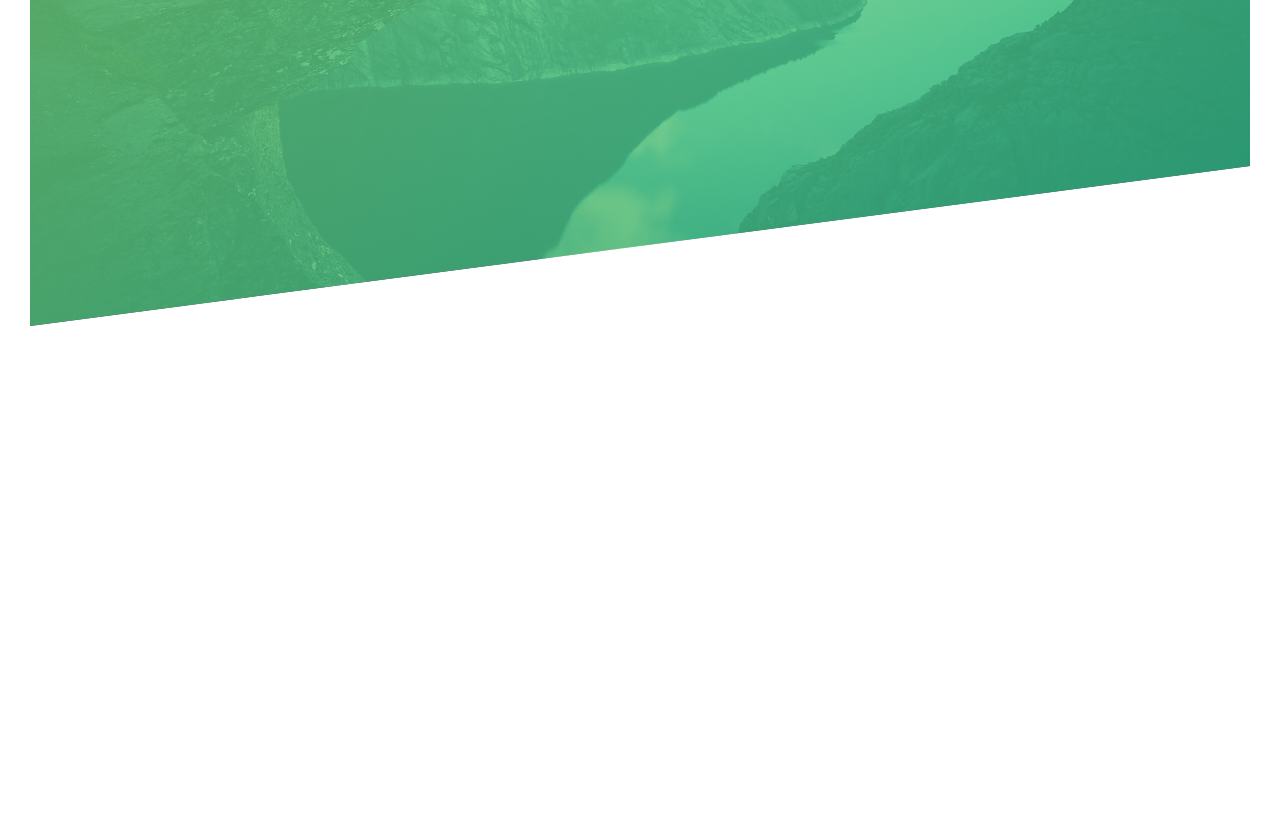
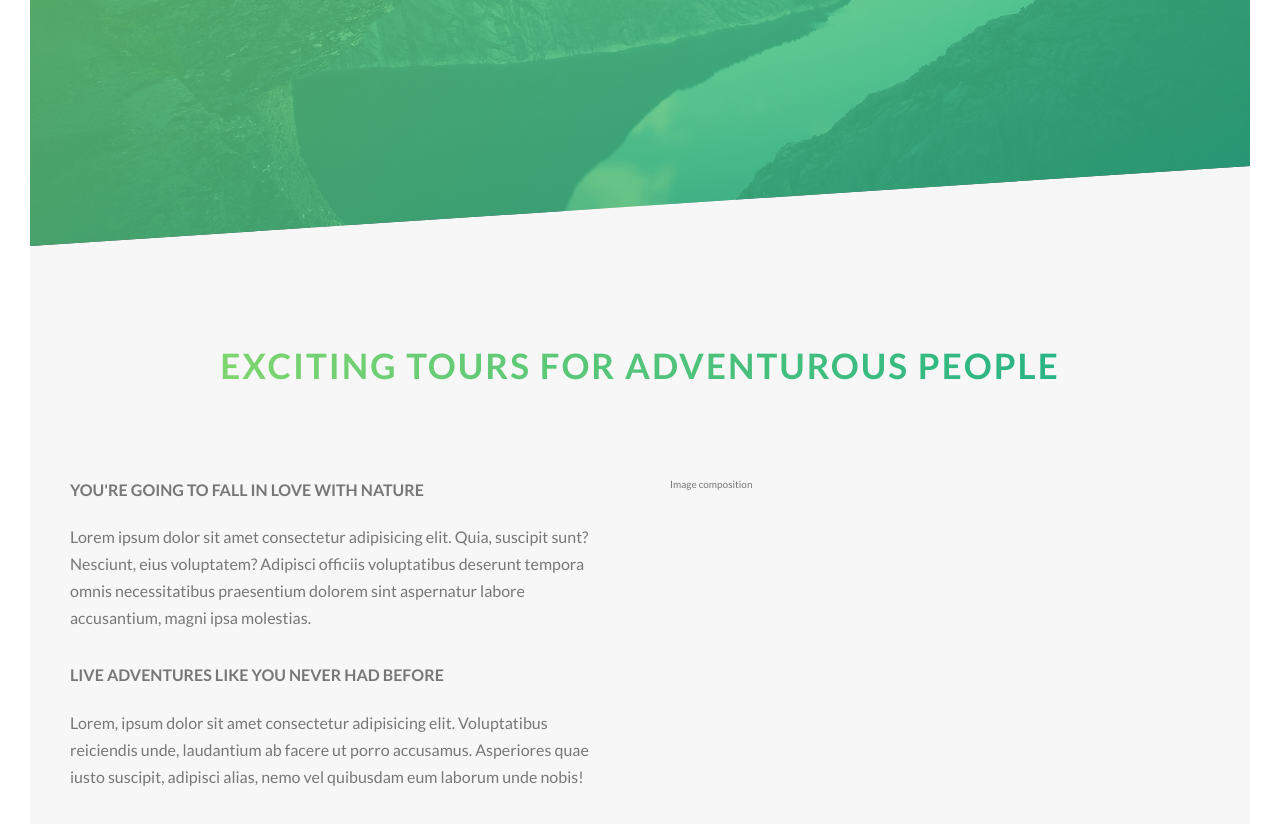
Before and after one commit to dallasclarke/advanced-css-1, a website: page index.html in a window 1280 px wide. Shown: the part 464-1288 px from the top of the page. Before the commit the page ends 820 px from the top, so only its background shows below. Drawn offline with Linux system fonts and the light colour scheme.

Commit message:
Working on about section & Added in animation for about heade.

```diff
--- a/index.html
+++ b/index.html
@@ -27,5 +27,99 @@
         <a href="#" class="btn btn--white btn--animated">Discovere our tours</a>
       </div>
     </header>
+
+    <main>
+      <section class="section-about">
+        <div class="u-center-text u-margin-bottom-big">
+          <h2 class="heading-secondary">
+            Exciting tours for adventurous people
+          </h2>
+        </div>
+        <div class="row">
+          <div class="col-1-of-2">
+            <h3 class="heading-tertiary u-margin-bottom-small">
+              You're going to fall in love with nature
+            </h3>
+            <p class="paragraph">
+              Lorem ipsum dolor sit amet consectetur adipisicing elit. Quia, suscipit sunt? Nesciunt, eius voluptatem? Adipisci officiis voluptatibus deserunt tempora omnis necessitatibus praesentium dolorem sint aspernatur labore accusantium, magni ipsa molestias.
+            </p>
+            <h3 class="heading-tertiary u-margin-bottom-small">
+              Live adventures like you never had before
+            </h3>
+            <p class="paragraph">
+              Lorem, ipsum dolor sit amet consectetur adipisicing elit. Voluptatibus reiciendis unde, laudantium ab facere ut porro accusamus. Asperiores quae iusto suscipit, adipisci alias, nemo vel quibusdam eum laborum unde nobis!
+            </p>
+          </div>
+          <div class="col-1-of-2">Image composition</div>
+        </div>
+      </section>
+    </main>
+
+    <!-- <section class="grid-test">
+      <div class="row">
+        <div class="col-1-of-2">
+          Col 1 of 2
+        </div>
+        <div class="col-1-of-2">
+          Col 1 of 2
+        </div>
+      </div>
+
+      <div class="row">
+        <div class="col-1-of-3">
+          Col 1 of 3
+        </div>
+        <div class="col-1-of-3">
+          Col 1 of 3
+        </div>
+        <div class="col-1-of-3">
+          Col 1 of 3
+        </div>
+      </div>
+
+      <div class="row">
+        <div class="col-1-of-3">
+          Col 1 of 3
+        </div>
+        <div class="col-2-of-3">
+          Col 2 of 3
+        </div>
+      </div>
+
+      <div class="row">
+        <div class="col-1-of-4">
+          Col 1 of 4
+        </div>
+        <div class="col-1-of-4">
+          Col 1 of 4
+        </div>
+        <div class="col-1-of-4">
+          Col 1 of 4
+        </div>
+        <div class="col-1-of-4">
+          Col 1 of 4
+        </div>
+      </div>
+
+      <div class="row">
+        <div class="col-1-of-4">
+          Col 1 of 4
+        </div>
+        <div class="col-1-of-4">
+          Col 1 of 4
+        </div>
+        <div class="col-2-of-4">
+          Col 2 of 4
+        </div>
+      </div>
+
+      <div class="row">
+        <div class="col-1-of-4">
+          Col 1 of 4
+        </div>
+        <div class="col-3-of-4">
+          Col 3 of 4
+        </div>
+    </section> -->
   </body>
 </html>
--- a/sass/abstracts/_mixins.scss
+++ b/sass/abstracts/_mixins.scss
@@ -0,0 +1,7 @@
+@mixin clearfix {
+    &::after {
+        content: "";
+        display: table;
+        clear: both;
+    }
+}
--- a/sass/abstracts/_variables.scss
+++ b/sass/abstracts/_variables.scss
@@ -2,6 +2,12 @@ $color-primary: #55c57a;
 $color-primary-light: #7ed56f;
 $color-primary-dark: #28b485;
 
+$color-grey-light-1: #f7f7f7;
+
 $color-grey-dark: #777;
 $color-white: #fff;
 $color-black: #000;
+
+$grid-width: 114rem;
+$gutter-vertical: 8rem;
+$gutter-horizontal: 6rem;
--- a/sass/base/_typography.scss
+++ b/sass/base/_typography.scss
@@ -44,3 +44,35 @@ body {
     animation-timing-function: ease-out;
   }
 }
+
+.heading-secondary {
+  font-size: 3.5rem;
+  text-transform: uppercase;
+  font-weight: 700;
+  display: inline-block;
+  background-image: linear-gradient(to right, $color-primary-light, $color-primary-dark);
+  background-clip: text;
+  -webkit-background-clip: text;
+  color: transparent;
+  letter-spacing: 2px;
+  transition: all .2s;
+
+  &:hover {
+    transform: skewY(2deg) skewX(15deg) scale(1.1);
+    text-shadow: .5rem 1rem 2rem rgba($color-black, .2);
+  }
+}
+
+.heading-tertiary {
+  font-size: 1.6rem;
+  font-weight: 700;
+  text-transform: uppercase;
+}
+
+.paragraph {
+  font-size: 1.6rem;
+
+  &:not(:last-child) {
+    margin-bottom: 3rem;
+  }
+}
--- a/sass/base/utilities.scss
+++ b/sass/base/utilities.scss
@@ -0,0 +1,11 @@
+.u-center-text {
+    text-align: center;
+}
+
+.u-margin-bottom-small {
+    margin-bottom: 2rem;
+}
+
+.u-margin-bottom-big {
+    margin-bottom: 8rem;
+}
--- /dev/null
+++ b/sass/layout/_grid.scss
@@ -0,0 +1,62 @@
+.row {
+    max-width: $grid-width;
+    margin: 0 auto;
+
+    &:not(:last-child) {
+        margin-bottom: $gutter-vertical;
+
+        // @include respond(tab-port) {
+        //     margin-bottom: $gutter-vertical-small;
+        // }
+    }
+
+    // @include respond(tab-port) {
+    //     max-width: 50rem;
+    //     padding: 0 3rem;
+    // }
+
+    @include clearfix;
+
+    [class^="col-"] {
+        float: left;
+
+        &:not(:last-child) {
+            margin-right: $gutter-horizontal;
+
+            // @include respond(tab-port) {
+            //     margin-right: 0;
+            //     margin-bottom: $gutter-vertical-small;
+            // }
+        }
+
+        // @include respond(tab-port) {
+        //     width: 100% !important;
+        // }
+    }
+
+    .col-1-of-2 {
+        width: calc((100% - #{$gutter-horizontal}) / 2);
+
+    }
+
+    .col-1-of-3 {
+        width: calc((100% - 2 * #{$gutter-horizontal}) / 3);
+    }
+
+    .col-2-of-3 {
+        width: calc(2 * ((100% - 2 * #{$gutter-horizontal}) / 3) + #{$gutter-horizontal});
+    }
+
+    .col-1-of-4 {
+        width: calc((100% - 3 * #{$gutter-horizontal}) / 4);
+    }
+
+    .col-2-of-4 {
+        width: calc(2 * ((100% - 3 * #{$gutter-horizontal}) / 4) + #{$gutter-horizontal});
+    }
+
+    .col-3-of-4 {
+        width: calc(3 * ((100% - 3 * #{$gutter-horizontal}) / 4) + 2 * #{$gutter-horizontal});
+    }
+
+}
--- a/sass/layout/_header.scss
+++ b/sass/layout/_header.scss
@@ -1,5 +1,5 @@
 .header {
-  height: 95vh;
+  height: 85vh;
   background-image: linear-gradient(
       to right bottom,
       rgba($color-primary-light, 0.8),
--- a/sass/main.scss
+++ b/sass/main.scss
@@ -10,5 +10,6 @@
 @import "components/button";
 
 @import "layout/header";
+@import "layout/grid";
 
 @import "pages/home";
--- a/sass/pages/_home.scss
+++ b/sass/pages/_home.scss
@@ -0,0 +1,5 @@
+.section-about {
+    background-color: $color-grey-light-1;
+    padding: 25rem 0;
+    margin-top: -20vh;
+}
```
Also changed, not shown: css/style.css.
